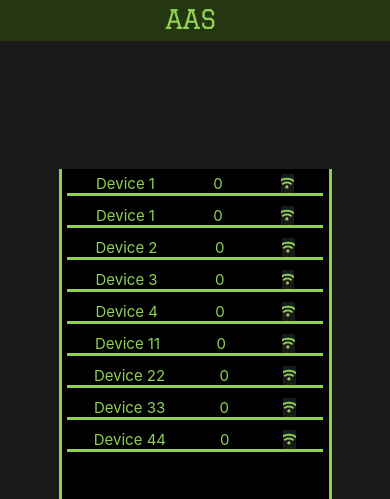
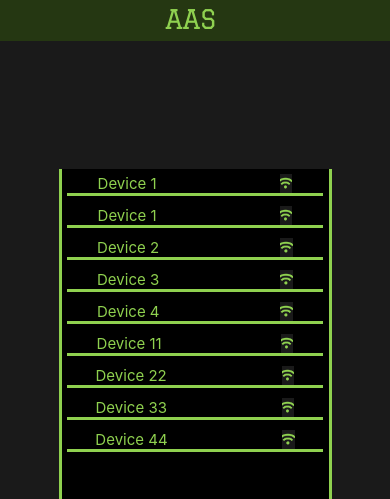
Before and after one commit to frimpongsarfok/AAS, a React Native app: screen / in a window 390 px wide. Shown: the top 499 px of the page. Built offline with nearby package versions, Linux system fonts and the light colour scheme.

Commit message:
TableView multiple select

```diff
--- a/components/TableView.tsx
+++ b/components/TableView.tsx
@@ -1,5 +1,5 @@
 import { useEffect, useState } from "react";
-import { GestureResponderEvent, Image, ScrollView, StyleSheet, Text, TouchableOpacity, View } from "react-native";
+import { GestureResponderEvent, Image, ScrollView, StyleSheet, Text, TouchableOpacity, View, ViewStyle } from "react-native";
 
 
 export const TableView = (props: { rows: Array<Array<string>>, refresh: boolean,loaded:(toggle:boolean)=>void }) => {
@@ -11,12 +11,14 @@ export const TableView = (props: { rows: Array<Array<string>>, refresh: boolean,
     const Column = (props: { cell: string }) => {
         return <Cell data={props.cell} />
     }
-    const Row = (props: { index: number, columns: Array<string>,onPress:(idx:number)=>void }) => {
-        return (<TouchableOpacity style={styles.row} onPress={(event: GestureResponderEvent) => {
+    const Row = (props: { index: number, columns: Array<string>,onPress:(idx:number)=>void,style:ViewStyle }) => {
+        return (<TouchableOpacity style={props.style} onPress={(event: GestureResponderEvent) => {
             props.onPress(props.index);
+            event.target
         }}>
             {props.columns.map((cell: string, idx: number) => {
-                return <Column key={idx} cell={cell} />
+
+                return idx===props.columns.length-1?<Column key={idx} cell=""/>:<Column key={idx} cell={cell} />
 
             })}
             <Image source={require("../assets/rfsignal.png")} style={{ width: "5%", height: "100%", alignSelf: "stretch" }} />
@@ -27,11 +29,11 @@ export const TableView = (props: { rows: Array<Array<string>>, refresh: boolean,
     const selectRow=(idx:number)=>{
         setData(data.map((item,index)=>{
             if(index==idx){
-                item[item.length-1]="0"?"1":"0";
+                item[item.length-1]=item[item.length-1]==="0"?"1":"0";
+
             }
             return item;
         }))
-        console.log(data);
 
     };
 
@@ -43,7 +45,7 @@ export const TableView = (props: { rows: Array<Array<string>>, refresh: boolean,
     const table= (
         <ScrollView style={styles.table}>
             {props.rows.map((data: Array<string>, idx: number) => {
-                return <Row key={idx} index={idx} columns={data} onPress={selectRow}></Row>
+                return <Row key={idx} index={idx} columns={data} onPress={selectRow} style={data[data.length-1]==="1"?styles.rowHighLighted:styles.row}></Row>
             })}
         </ScrollView>
 
@@ -71,6 +73,14 @@ const styles = StyleSheet.create({
 
 
     },
+    rowHighLighted:{
+        borderBottomWidth: 3,
+        backgroundColor:"#0CA789",
+        borderColor: "#8FD14F",
+        marginBottom: 10,
+        flexDirection: "row",
+        justifyContent: "space-around"
+    },
     table: {
         backgroundColor: "#000",
         flex: 1,
```
